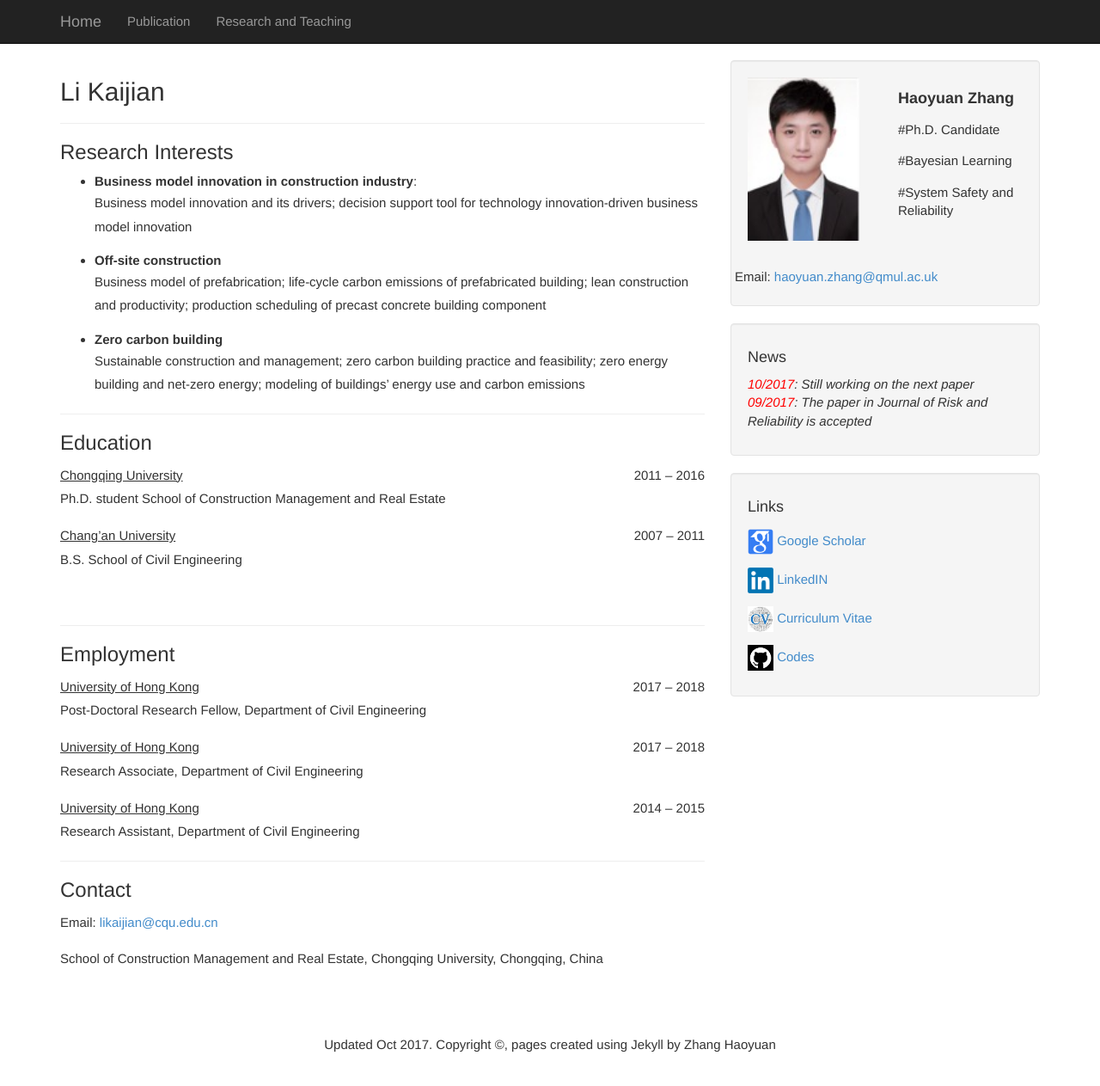
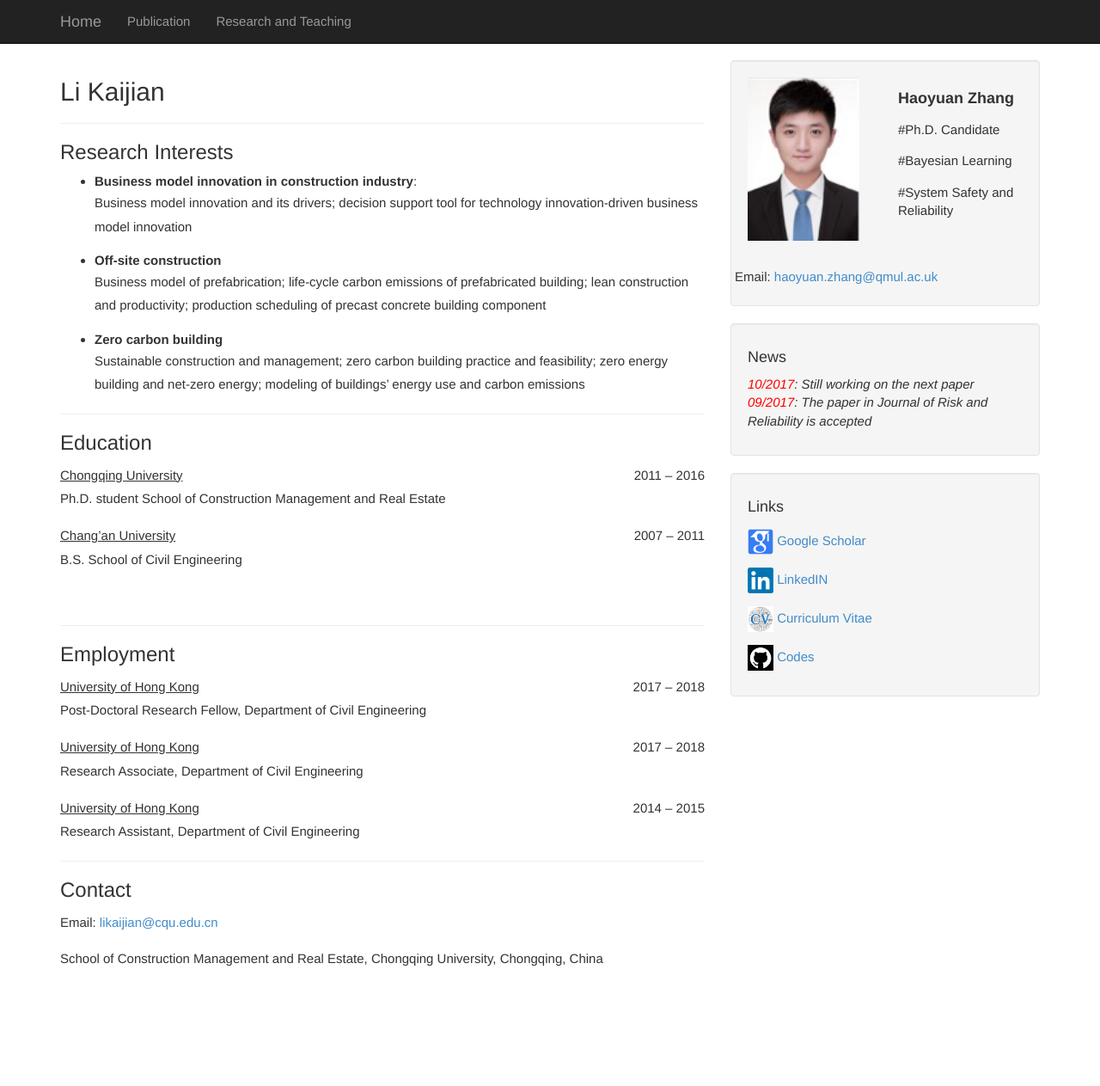
Before and after one commit to july0905/kaijian.github.io, a Jekyll site: the page built from index.html, in a window 1280 px wide and 1276 px high. Shown: the top 1263 px of the window at 86% size. Built offline with Jekyll 4.4.1, drawn with Linux system fonts in a browser that asks for light colours; the list of posts is cut into pages by our own code.

Commit message:
Update copyright.html

```diff
--- a/_includes/copyright.html
+++ b/_includes/copyright.html
@@ -1,4 +1,4 @@
             <div style="text-align:center;margin-top:10px;">
-				Updated Oct 2017. Copyright &copy;{{ site.domain }}, pages created using Jekyll by Zhang Haoyuan
+
 				<br/>
 </div>
```
